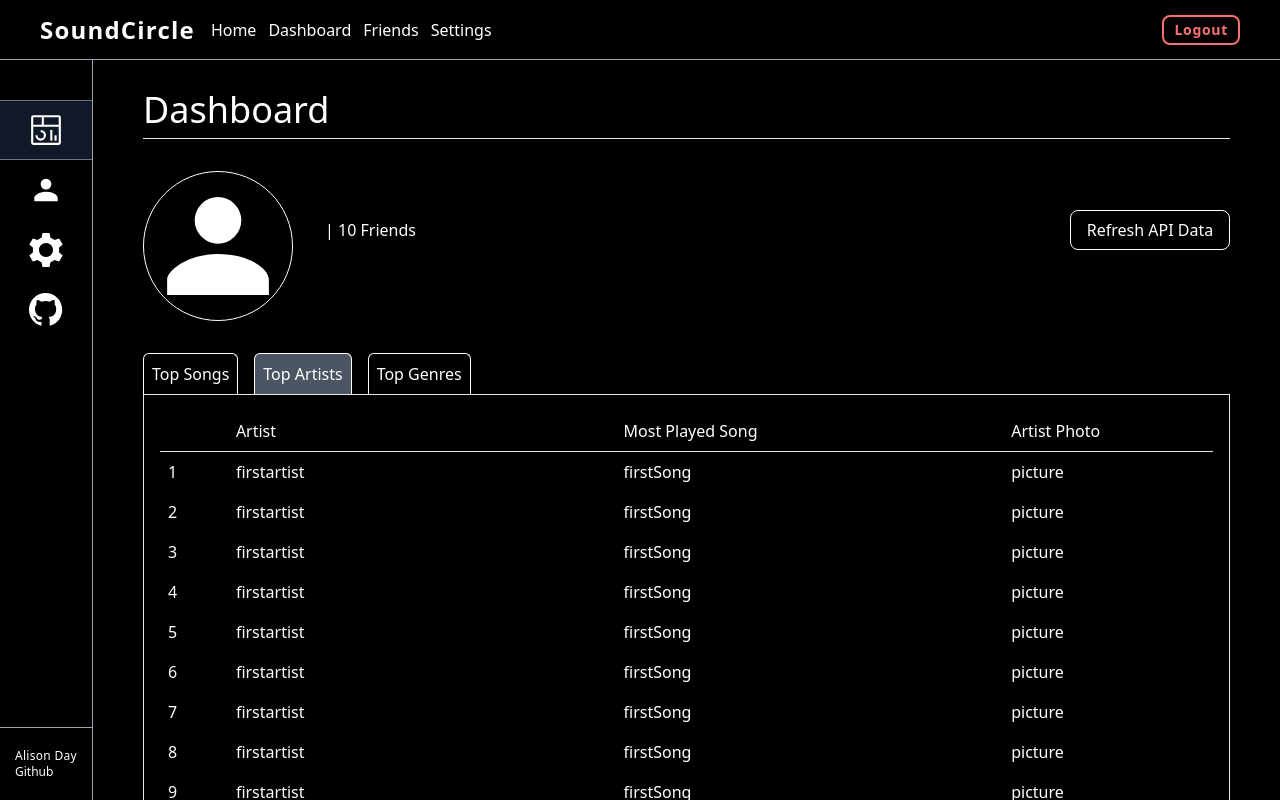
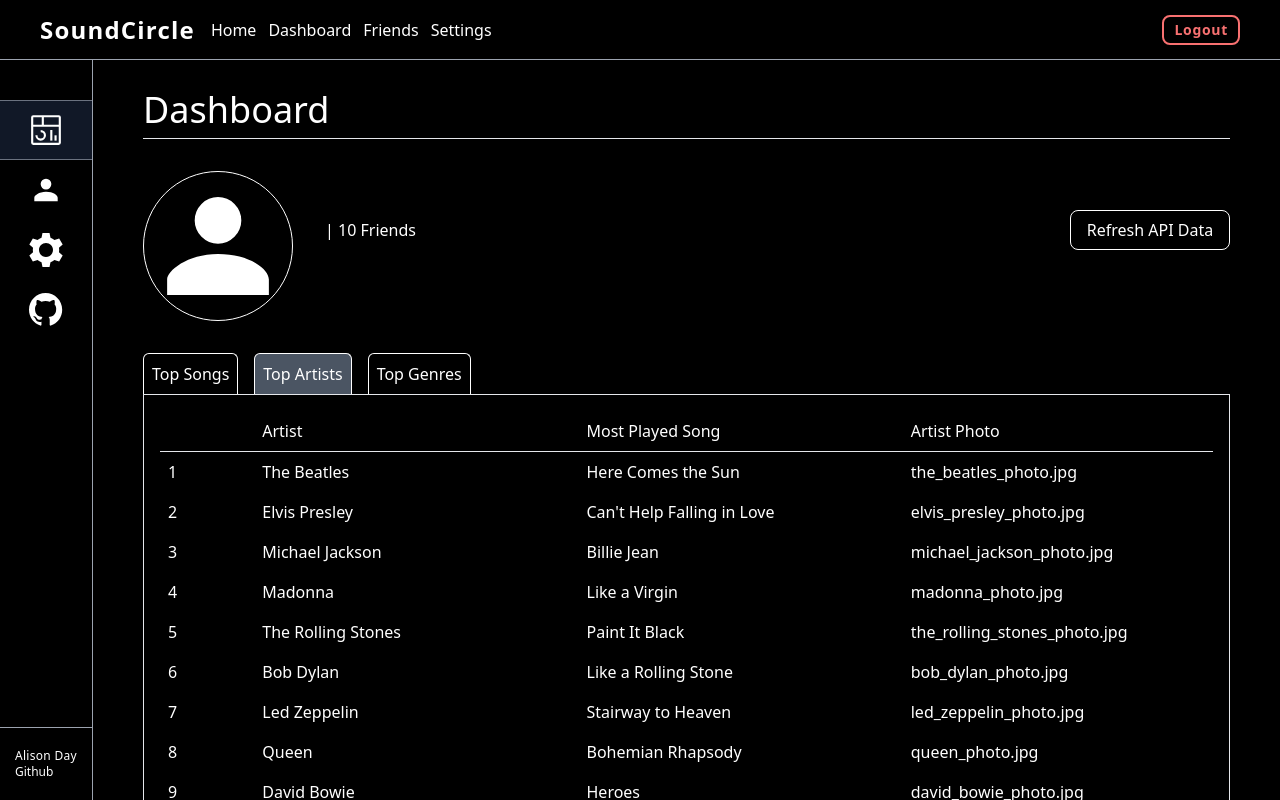
Before and after one commit to aday2418/startup, a Next.js app: page /dashboard in a window 1280 px wide. Both pictures are taken after a click on the button "Top Artists". Built offline with nearby package versions, Linux system fonts and the light colour scheme.

Commit message:
Loading in song and Artist data

```diff
--- a/src/app/dashboard/ArtistRow.jsx
+++ b/src/app/dashboard/ArtistRow.jsx
@@ -1,10 +1,11 @@
-export default function ArtistRow({number, song, artist, album, picture}){
+export default function ArtistRow({number, song, artist, picture}){
     return(
         <div className="flex flex-row justify-between p-2">
             <p className="w-[70px]">{number}</p>
-            <p className="w-[400px]">{artist}</p>
-            <p className="w-[400px]">{song}</p>
+            <p className="w-[300px]">{artist}</p>
+            <p className="w-[300px]">{song}</p>
             <p className="w-[200px]">{picture}</p>
+            <p className="w-[70px]"> </p>
         </div>
     )
 }
--- a/src/app/dashboard/Artists.jsx
+++ b/src/app/dashboard/Artists.jsx
@@ -1,40 +1,12 @@
 import ArtistRow from "./ArtistRow"
+import topArtists from "./topArtists.json"
+
 export default function Artists(){
     return(
         <div className="flex flex-col">
             <ArtistRow number="" artist="Artist" song="Most Played Song" picture="Artist Photo"/>
             <div class="w-full border-t border-gray-200"></div>
-            <ArtistRow number="1" song="firstSong" artist="firstartist" picture="picture"/>
-            <ArtistRow number="2" song="firstSong" artist="firstartist" picture="picture"/>
-            <ArtistRow number="3" song="firstSong" artist="firstartist" picture="picture"/>
-            <ArtistRow number="4" song="firstSong" artist="firstartist" picture="picture"/>
-            <ArtistRow number="5" song="firstSong" artist="firstartist" picture="picture"/>
-            <ArtistRow number="6" song="firstSong" artist="firstartist" picture="picture"/>
-            <ArtistRow number="7" song="firstSong" artist="firstartist" picture="picture"/>
-            <ArtistRow number="8" song="firstSong" artist="firstartist" picture="picture"/>
-            <ArtistRow number="9" song="firstSong" artist="firstartist" picture="picture"/>
-            <ArtistRow number="10" song="firstSong" artist="firstartist" picture="picture"/>
-            <ArtistRow number="11" song="firstSong" artist="firstartist" picture="picture"/>
-            <ArtistRow number="12" song="firstSong" artist="firstartist" picture="picture"/>
-            <ArtistRow number="13" song="firstSong" artist="firstartist" picture="picture"/>
-            <ArtistRow number="14" song="firstSong" artist="firstartist" picture="picture"/>
-            <ArtistRow number="15" song="firstSong" artist="firstartist" picture="picture"/>
+            {topArtists.map((artist, index) => <ArtistRow number={index+1} artist={artist.artist} song={artist.mostPlayedSong} picture={artist.artistPhoto}/>)}
         </div>
     )
 }
-
-/*
-          <div className='flex'>
-            <div className='flex flex-col'>
-                <h1>Top Artists</h1>
-                <div>
-                  <p>1. Artist 1</p>
-                  <p>2. Artist 2</p>
-                  <p>3. Artist 3</p>
-                  <p>4. Artist 4</p>
-                  <p>5. Artist 5</p>
-                </div>
-              </div>
-            <Image className='object-contain' src="/images/somethingInTheOrange.jpeg" width={100} height={100}/>
-          </div>
-        </div>*/
```
